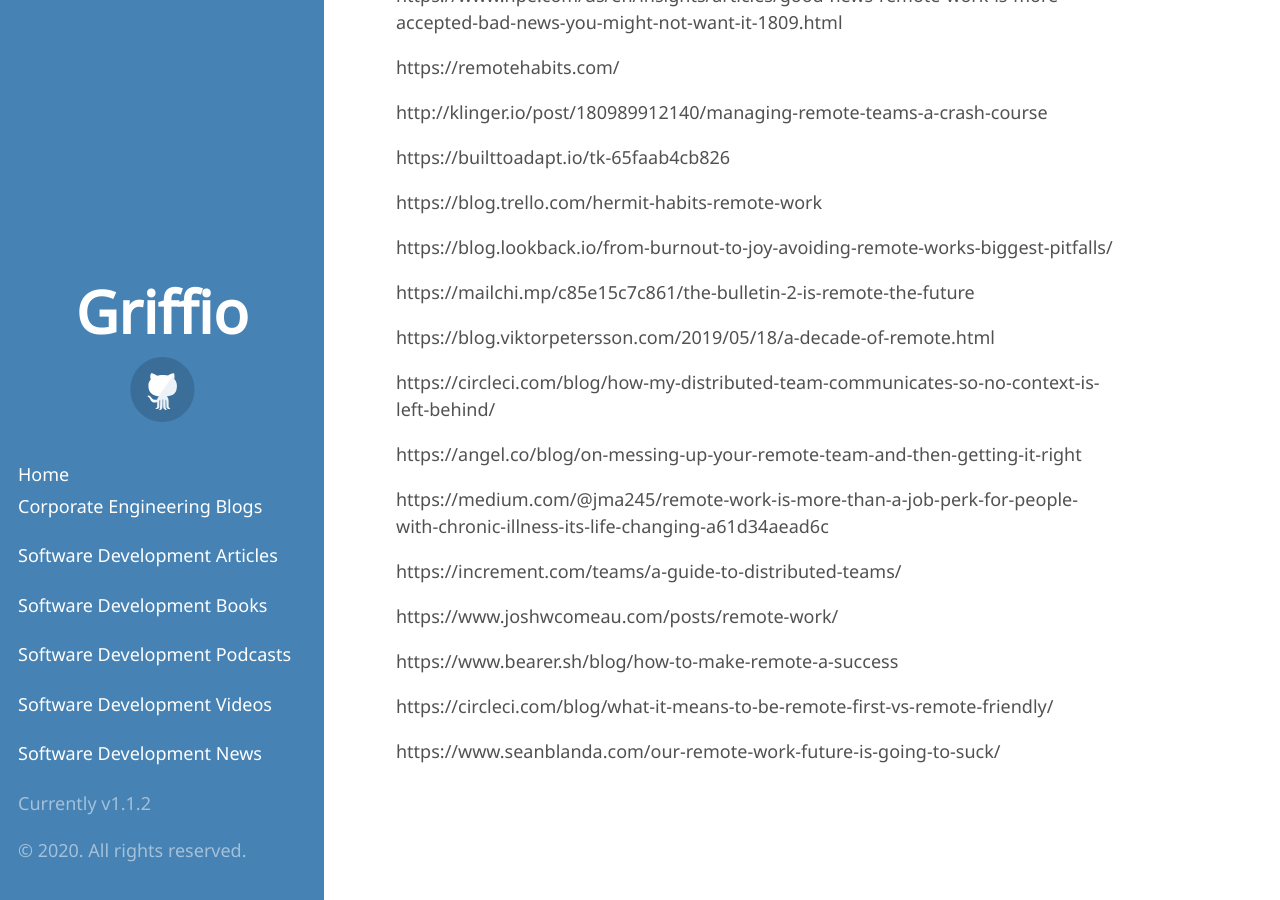
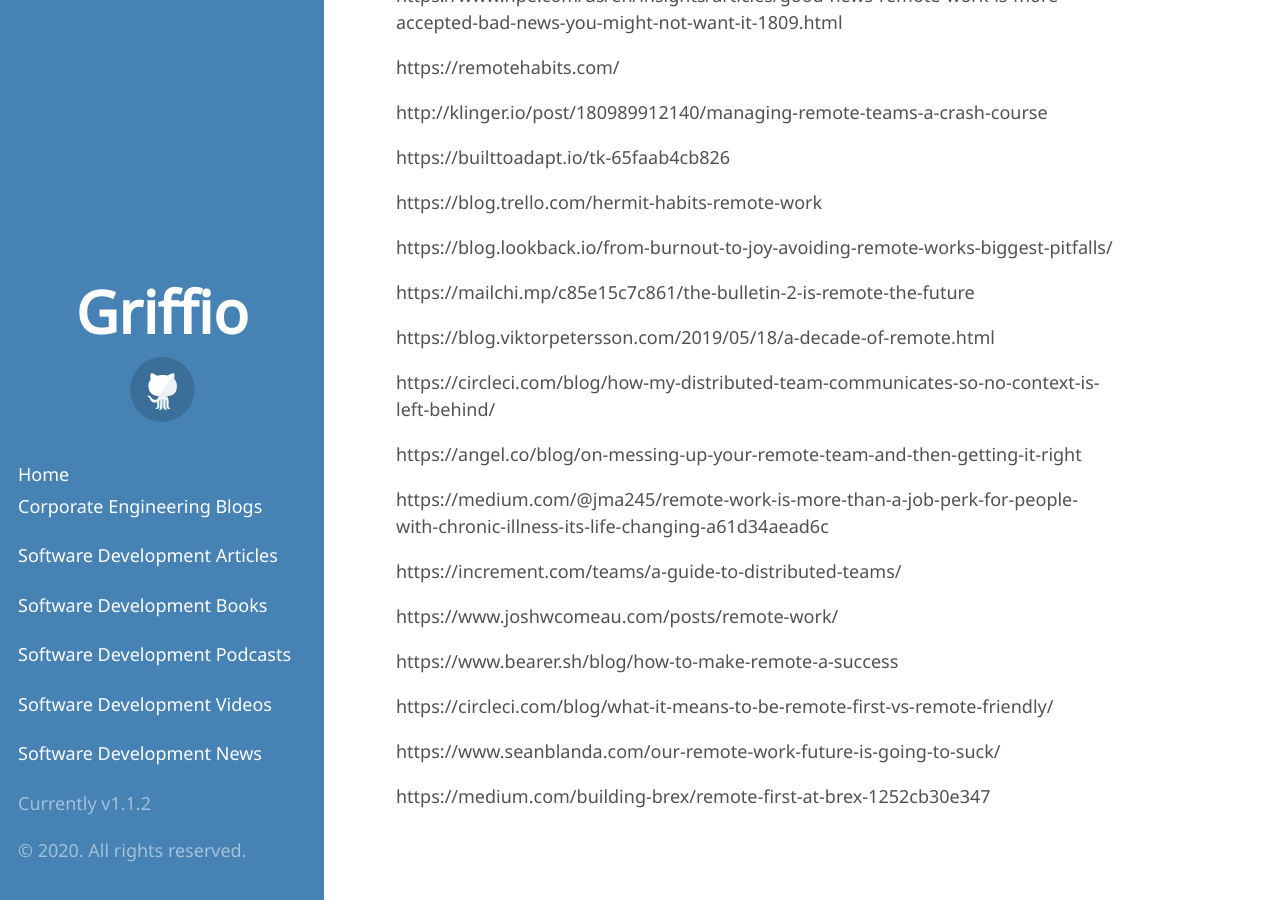
Before and after one commit to griffio/griffio.github.io, a Jekyll site: the page built from distributed_and_remote.md, in a window 1280 px wide and 900 px high, scrolled down 8127 px. Built offline with Jekyll 4.4.1, drawn with Linux system fonts in a browser that asks for light colours; some web fonts are replaced; our own code applies the rules of GitHub Pages for plain Markdown files; some of the changed lines change nothing that is shown.

Commit message:
Update distributed_and_remote.md

```diff
--- a/distributed_and_remote.md
+++ b/distributed_and_remote.md
@@ -331,3 +331,5 @@ https://www.bearer.sh/blog/how-to-make-remote-a-success
 https://circleci.com/blog/what-it-means-to-be-remote-first-vs-remote-friendly/
 
 https://www.seanblanda.com/our-remote-work-future-is-going-to-suck/
+
+https://medium.com/building-brex/remote-first-at-brex-1252cb30e347
```
